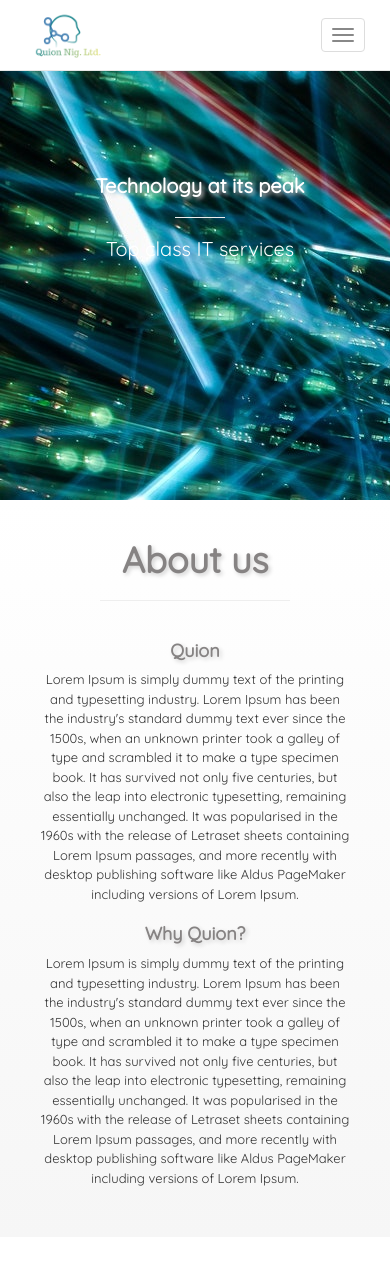
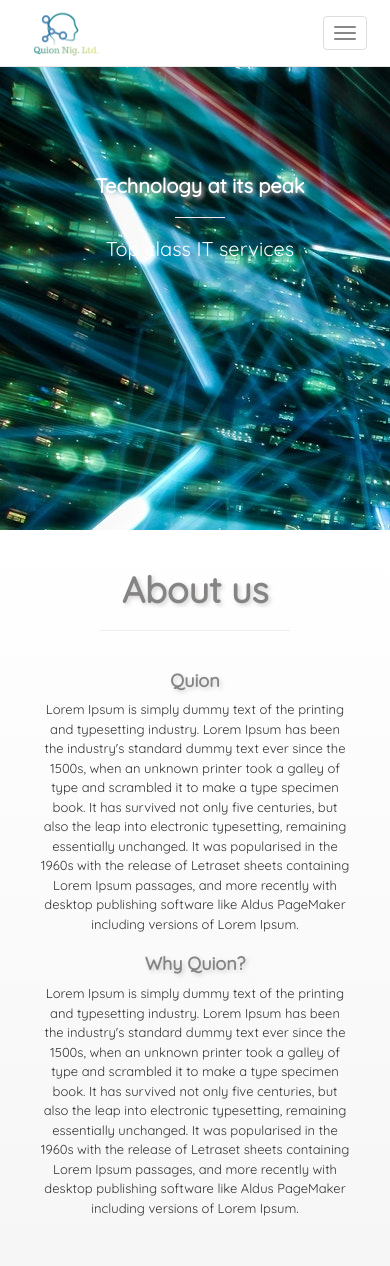
Before and after one commit to yettyadeyemi/quion-demo, a PHP site: page / in a window 390 px wide. Shown: the top 1266 px of the page. Run offline with PHP 8.4, Linux system fonts and the light colour scheme.

Commit message:
make reponsive commit

```diff
--- a/css/styles.css
+++ b/css/styles.css
@@ -54,7 +54,7 @@ p{
     filter: alpha(opacity=70);
     font-family:'Quicksand';
     font-weight:400;
-   padding:10px;
+   padding:8px;
    margin-bottom:30px;
 
 }
@@ -118,7 +118,7 @@ background-size: cover;
 @media(max-width:768px)
 {
     .heads{
-        height:500px;
+        height:530px;
     }
     .header{
         padding:35px;
--- a/index.html
+++ b/index.html
@@ -1,6 +1,10 @@
 <!DOCTYPE html>
-<html>
-    <head>
+<html lang="en">
+<head>
+    <meta charset="utf-8">
+    <meta http-equiv="X-UA-Compatible" content="IE=edge">
+    <meta name="viewport" content="width=device-width, initial-scale=1">
+    <!-- The above 3 meta tags *must* come first in the head; any other head content must come *after* these tags -->
 <title>
     Quion Nigeria Limited
 </title>
```
